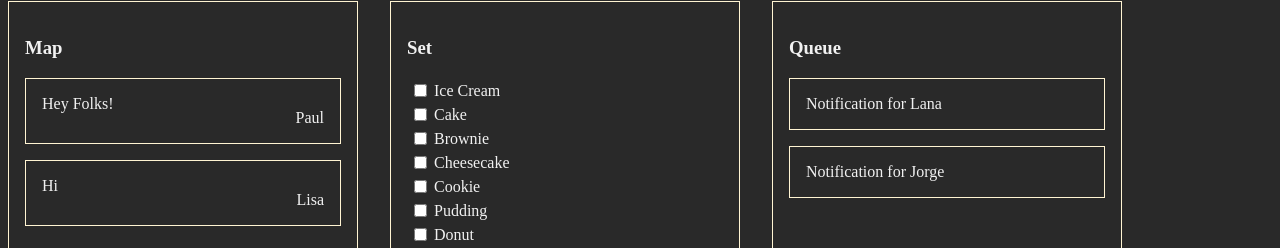
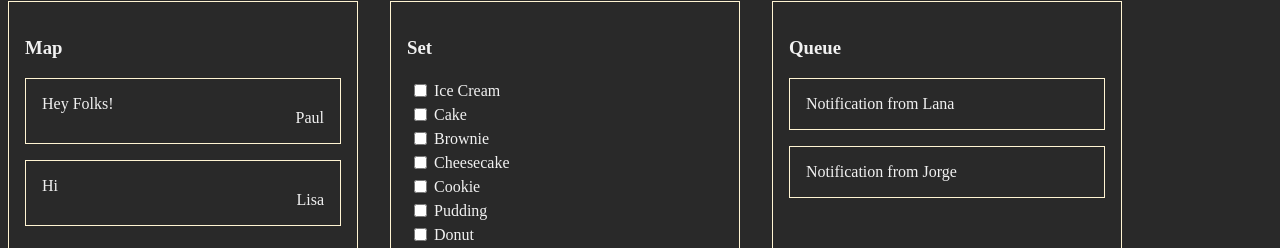
Before and after one commit to medina325/javascript, a React (Vite) app in the folder data_structures/: page / in a window 1280 px wide. Shown: the part 472-720 px from the top of the page. Built offline with nearby package versions, Linux system fonts and the light colour scheme.

Commit message:
🚨 Padronizando estilo de código

```diff
--- a/data_structures/src/Example.jsx
+++ b/data_structures/src/Example.jsx
@@ -1,4 +1,4 @@
-export default function Example({name, component}) {
+export default function Example({ name, component }) {
   return (
     <div className="example">
       <h3>{name}</h3>
--- a/data_structures/src/Notification.jsx
+++ b/data_structures/src/Notification.jsx
@@ -1,3 +1,3 @@
-export default function Notification({username}) {
-  return <div className="notification">Notification for {username}</div>;
+export default function Notification({ username }) {
+  return <div className="notification">Notification from {username}</div>;
 }
```
Also changed, not shown: data_structures/src/MessageDelete.jsx (added, +12 -0 lines), data_structures/src/SetExample.jsx (+12 -12 lines).
